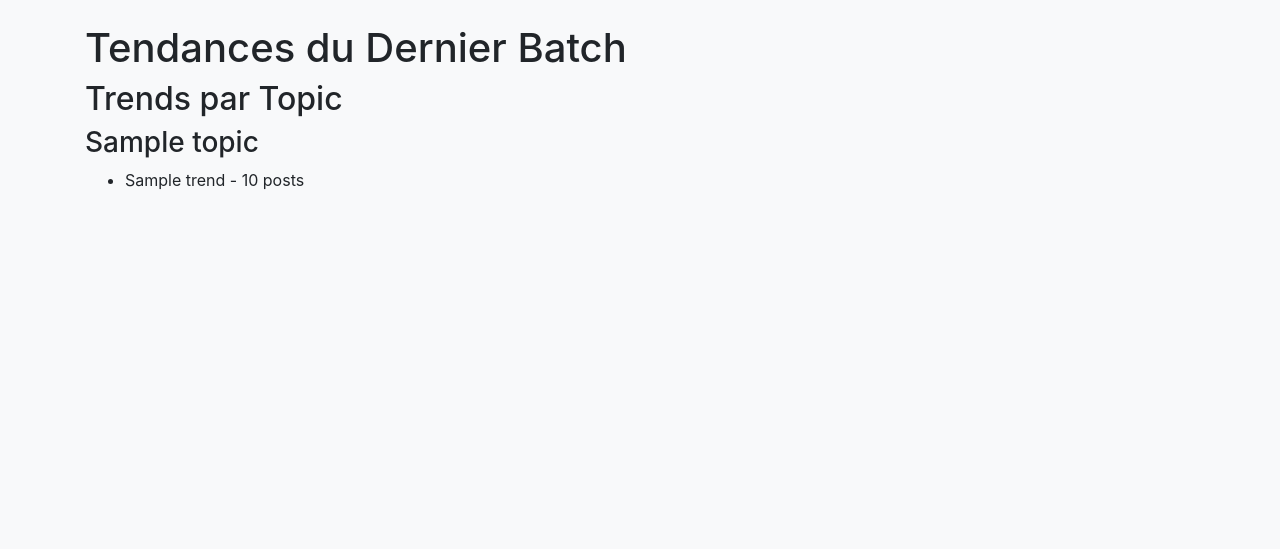
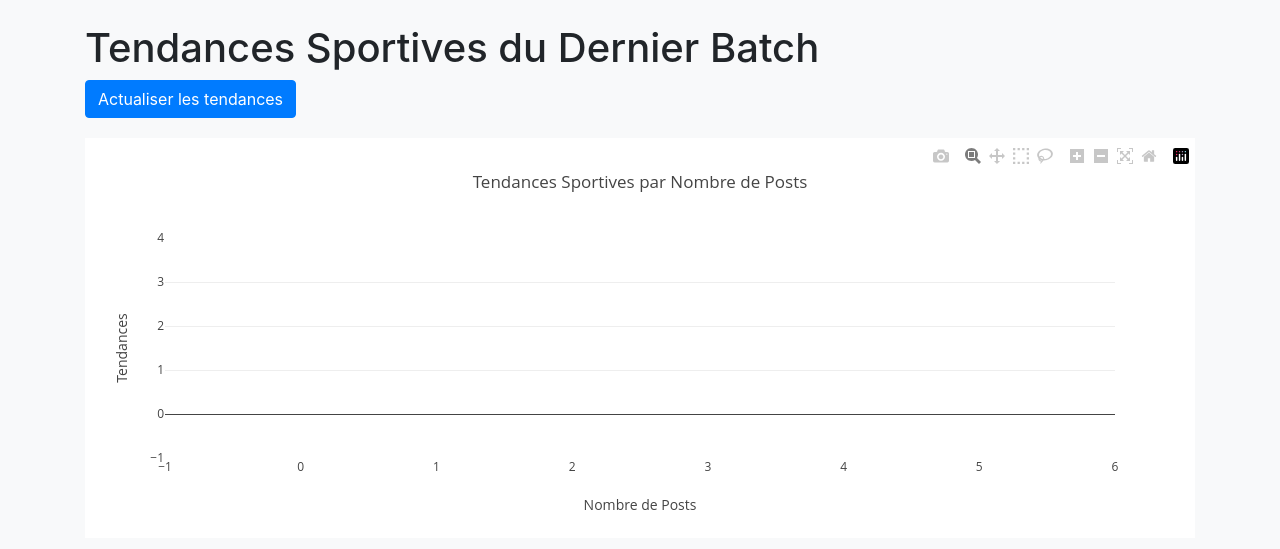
Before and after one commit to rachk02/Flask-scraper, a Flask app: template templates/trends.html in a window 1280 px wide. Shown: the part 56-605 px from the top of the page. Run offline with Flask 2, Linux system fonts and the light colour scheme; the template is opened without the code that fills it: most values are stand-ins (such as "Sample title", 1, 10 or a date in 2020); some libraries are stand-ins or nearby versions.

Commit message:
b0e1s: trends updated and some changes in routes

```diff
--- a/app.py
+++ b/app.py
@@ -4,6 +4,8 @@ from scraper import TwitterScraper
 
 app = Flask(__name__)
 app.secret_key = '3604e1243eaa6e0147364162a6ab29900efb056d538e6534da5d5a3d75b420f2'
+app.config['SESSION_COOKIE_SAMESITE'] = 'None'  # Ou 'Lax' selon votre besoin
+app.config['SESSION_COOKIE_SECURE'] = True  # Nécessaire si SameSite=None
 
 # Configuration MongoDB avec MongoEngine
 app.config['MONGODB_SETTINGS'] = {
--- a/routes.py
+++ b/routes.py
@@ -48,6 +48,7 @@ def search():
         flash(f'Erreur lors de la collecte des tweets: {str(e)}')
 
     return redirect(url_for('index'))
+
 
 def collect_and_visualize_trends():
     try:
--- a/templates/trends.html
+++ b/templates/trends.html
@@ -3,36 +3,63 @@
 {% block title %}Tendances{% endblock %}
 
 {% block content %}
-<h1>Tendances du Dernier Batch</h1>
+<h1>Tendances Sportives du Dernier Batch</h1>
 
-<div>
-    <h2>Trends par Topic</h2>
-    {% for topic, trends in structured_trends.items() %}
-        <h3>{{ topic }}</h3>
-        <ul>
-            {% for trend in trends %}
-                <li>{{ trend.trend }} - {{ trend.posts }} posts</li>
-            {% endfor %}
-        </ul>
-    {% endfor %}
-</div>
+<!-- Bouton d'actualisation en haut à gauche -->
+<form action="#" method="POST" style="margin-bottom: 20px;">
+    <button type="submit" class="btn btn-primary">Actualiser les tendances</button>
+</form>
 
 <div id="visualization"></div>
 
 <script src="https://cdn.plot.ly/plotly-latest.min.js"></script>
 <script>
+    // Récupération des données de visualisation
     const visualizationData = {{ visualization_json | safe }};
+    console.log(visualizationData); // Pour déboguer
 
-    Object.keys(visualizationData).forEach(topic => {
-        const data = [
-            {
-                x: visualizationData[topic].trends,
-                y: visualizationData[topic].posts,
-                type: 'bar'
+    // Préparation des données pour le graphique uniquement pour "Sports"
+    const allTrends = [];
+    const allPosts = [];
+
+    // Filtrer les données pour le sujet "Sports"
+    if (visualizationData['Sports']) {
+        visualizationData['Sports'].trends.forEach((trend, index) => {
+            allTrends.push(trend);
+            allPosts.push(visualizationData['Sports'].posts[index]);
+        });
+    }
+
+
+
+    // Tri des tendances par nombre de posts
+    const sortedData = allTrends.map((trend, index) => ({ trend, posts: allPosts[index] }))
+                                 .sort((a, b) => b.posts - a.posts);
+
+    const sortedTrends = sortedData.map(d => d.trend);
+    const sortedPosts = sortedData.map(d => d.posts);
+
+    // Créer le graphique à barres horizontal
+    const barFig = {
+        data: [{
+            type: 'bar',
+            x: sortedPosts,
+            y: sortedTrends,
+            orientation: 'h',
+            marker: {
+                color: '#0099ff'
             }
-        ];
+        }],
+        layout: {
+            title: 'Tendances Sportives par Nombre de Posts',
+            xaxis: { title: 'Nombre de Posts' },
+            yaxis: { title: 'Tendances' },
+            height: 400
+        }
+    };
 
-        Plotly.newPlot('visualization', data);
-    });
+    // Tracer le graphique
+    Plotly.newPlot('visualization', barFig.data, barFig.layout);
 </script>
+
 {% endblock %}
```
Also changed, not shown: scraper.py (+7 -7 lines), templates/signup.html (deleted, +0 -29 lines).
